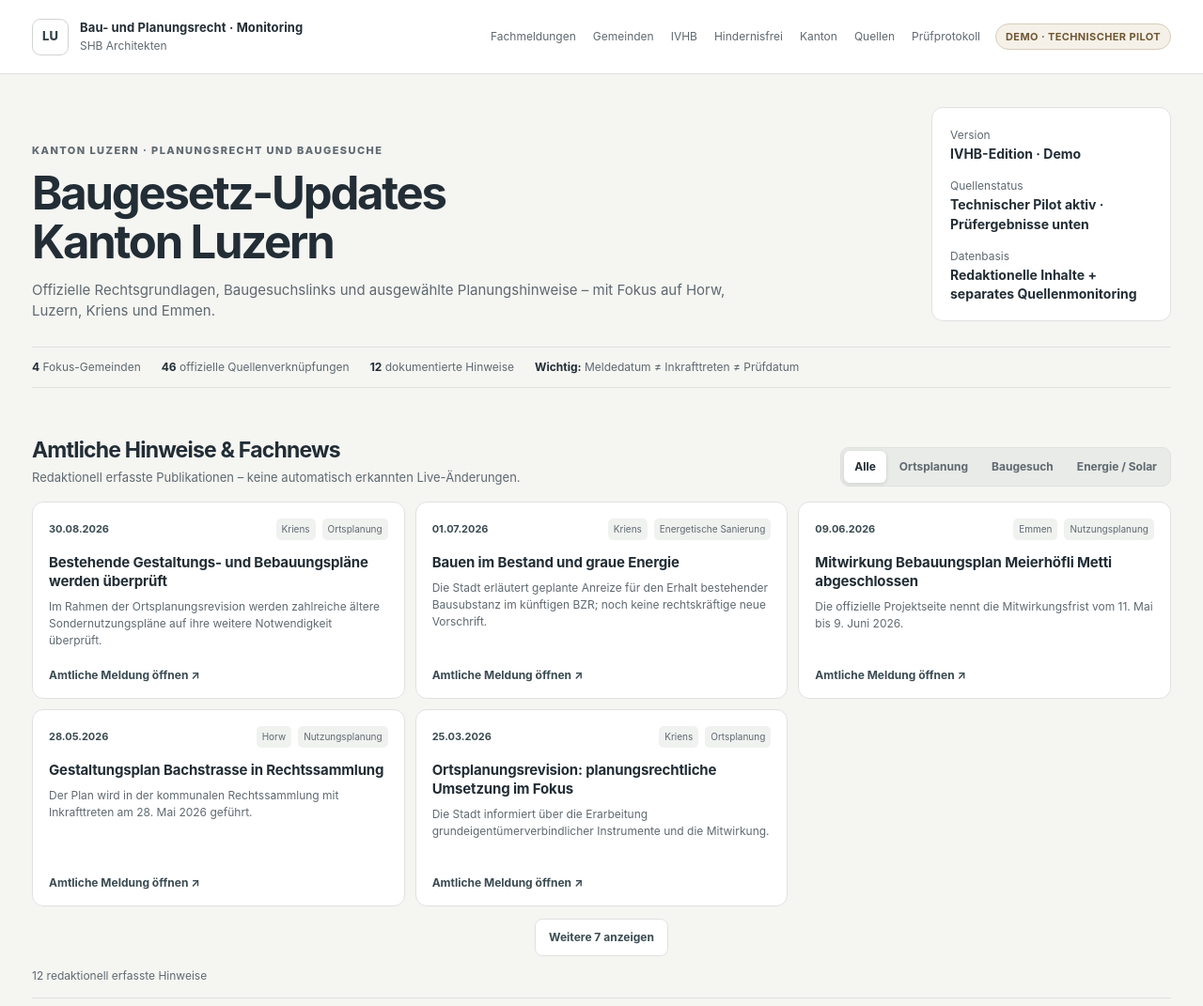
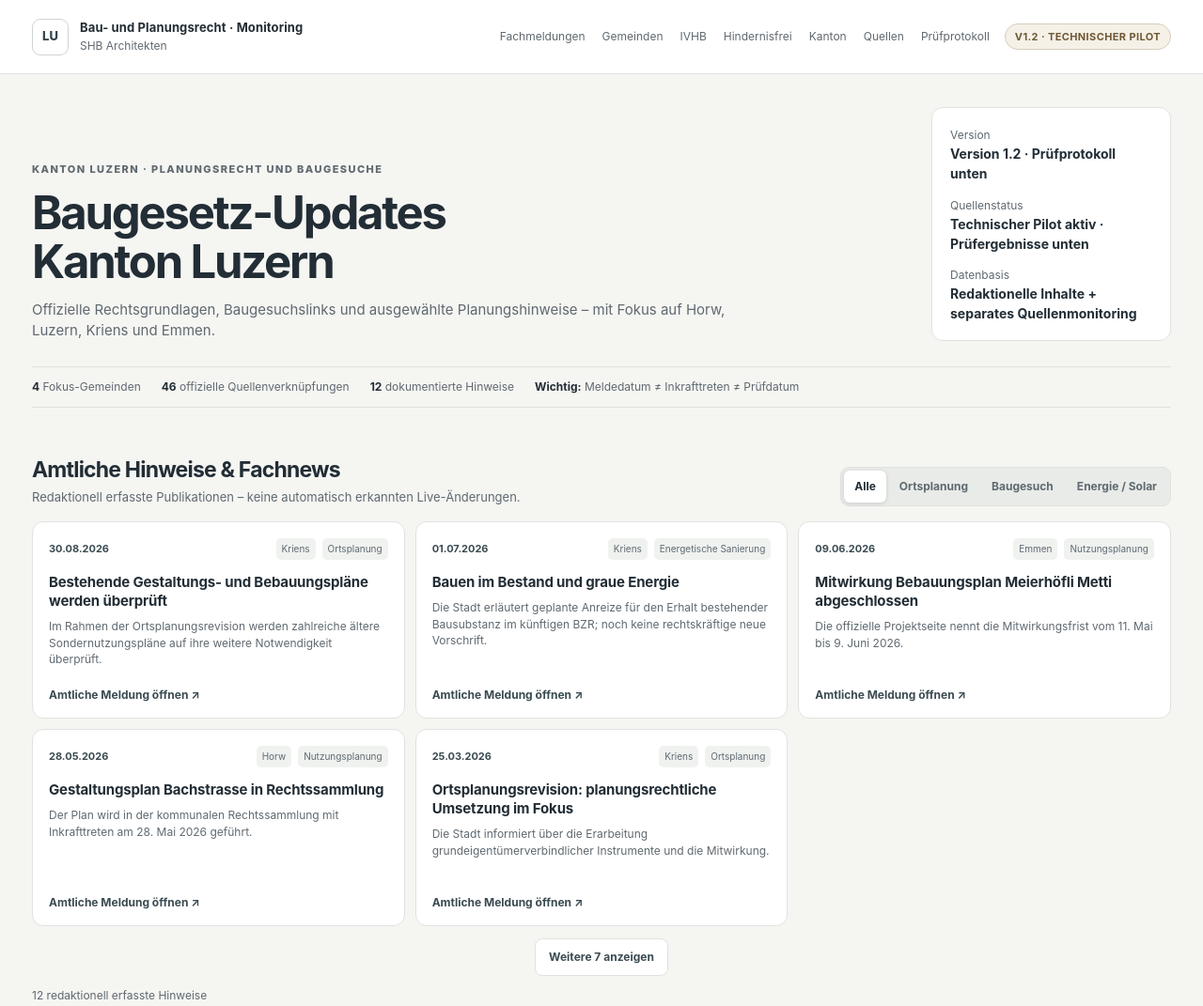
Before and after one commit to mpihub/shb_bauprojekt_bis_baugesuche_demo-, a plain HTML site: page index.html in a window 1280 px wide. Shown: the top 1071 px of the page at 94% size. Drawn offline with Linux system fonts and the light colour scheme.

Commit message:
Add files via upload

```diff
--- a/index.html
+++ b/index.html
@@ -56,8 +56,8 @@ footer{margin:45px 0 0;border-top:1px solid var(--line);padding:26px 0 36px;colo
 
 @media(max-width:760px){.pilot-monitor{padding:16px}.pilot-kpis{grid-template-columns:repeat(2,minmax(0,1fr))}.pilot-monitor-head{display:block}.pilot-pill{margin-top:10px}}
 </style></head><body>
-<header class="topbar"><div class="container topbar-inner"><div class="branding"><div class="logo" aria-hidden="true">LU</div><div><div class="brand-title">Bau- und Planungsrecht · Monitoring</div><div class="brand-sub">SHB Architekten</div></div></div><div class="top-right"><nav class="top-nav" aria-label="Hauptnavigation"><a href="#hinweise">Fachmeldungen</a><a href="#gemeinden">Gemeinden</a><a href="#ivhb">IVHB</a><a href="#hindernisfrei">Hindernisfrei</a><a href="#kanton">Kanton</a><a href="#quellen">Quellen</a><a href="#quellenpruefung">Prüfprotokoll</a></nav><span class="demo-pill">DEMO · TECHNISCHER PILOT</span></div></div></header>
-<main><div class="container"><section class="hero"><div class="hero-grid"><div><p class="eyebrow">Kanton Luzern · Planungsrecht und Baugesuche</p><h1>Baugesetz-Updates<br>Kanton Luzern</h1><p class="lead">Offizielle Rechtsgrundlagen, Baugesuchslinks und ausgewählte Planungshinweise – mit Fokus auf Horw, Luzern, Kriens und Emmen.</p></div><aside class="hero-side"><div><small>Version</small><strong>IVHB-Edition · Demo</strong></div><div><small>Quellenstatus</small><strong>Technischer Pilot aktiv · Prüfergebnisse unten</strong></div><div><small>Datenbasis</small><strong>Redaktionelle Inhalte + separates Quellenmonitoring</strong></div></aside></div><div class="info-strip"><span><b>4</b> Fokus-Gemeinden</span><span><b>46</b> offizielle Quellenverknüpfungen</span><span><b>12</b> dokumentierte Hinweise</span><span><b>Wichtig:</b> Meldedatum ≠ Inkrafttreten ≠ Prüfdatum</span></div></section>
+<header class="topbar"><div class="container topbar-inner"><div class="branding"><div class="logo" aria-hidden="true">LU</div><div><div class="brand-title">Bau- und Planungsrecht · Monitoring</div><div class="brand-sub">SHB Architekten</div></div></div><div class="top-right"><nav class="top-nav" aria-label="Hauptnavigation"><a href="#hinweise">Fachmeldungen</a><a href="#gemeinden">Gemeinden</a><a href="#ivhb">IVHB</a><a href="#hindernisfrei">Hindernisfrei</a><a href="#kanton">Kanton</a><a href="#quellen">Quellen</a><a href="#quellenpruefung">Prüfprotokoll</a></nav><span class="demo-pill">V1.2 · TECHNISCHER PILOT</span></div></div></header>
+<main><div class="container"><section class="hero"><div class="hero-grid"><div><p class="eyebrow">Kanton Luzern · Planungsrecht und Baugesuche</p><h1>Baugesetz-Updates<br>Kanton Luzern</h1><p class="lead">Offizielle Rechtsgrundlagen, Baugesuchslinks und ausgewählte Planungshinweise – mit Fokus auf Horw, Luzern, Kriens und Emmen.</p></div><aside class="hero-side"><div><small>Version</small><strong>Version 1.2 · Prüfprotokoll unten</strong></div><div><small>Quellenstatus</small><strong>Technischer Pilot aktiv · Prüfergebnisse unten</strong></div><div><small>Datenbasis</small><strong>Redaktionelle Inhalte + separates Quellenmonitoring</strong></div></aside></div><div class="info-strip"><span><b>4</b> Fokus-Gemeinden</span><span><b>46</b> offizielle Quellenverknüpfungen</span><span><b>12</b> dokumentierte Hinweise</span><span><b>Wichtig:</b> Meldedatum ≠ Inkrafttreten ≠ Prüfdatum</span></div></section>
 
 
 
```
